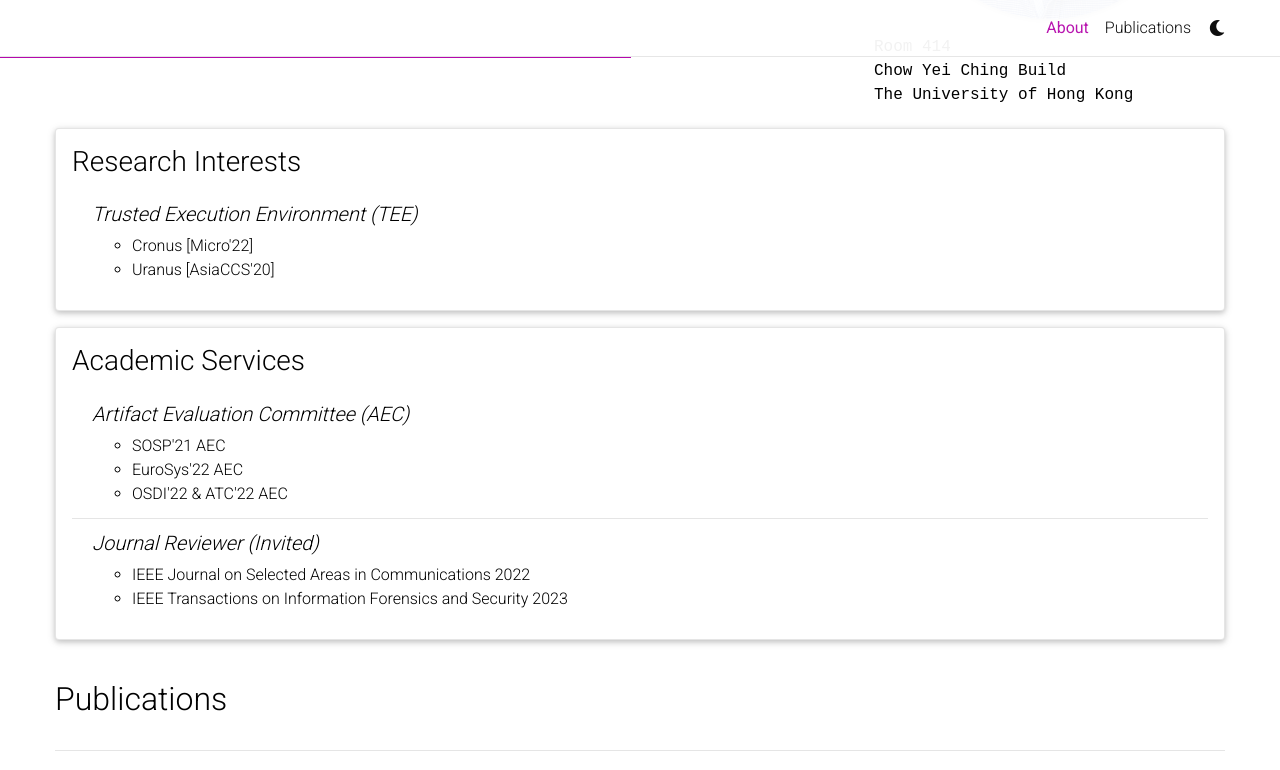
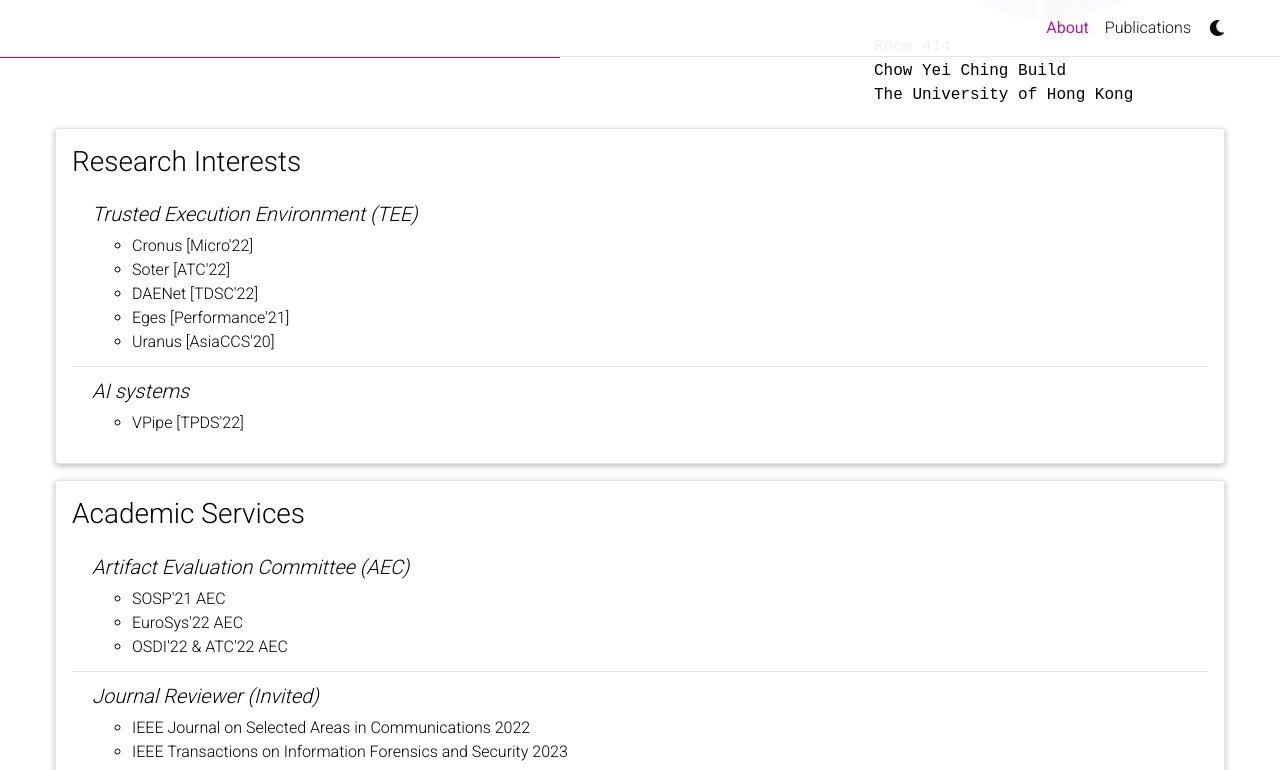
Before and after one commit to jianyu-m/jianyu-m.github.io, a Jekyll site: the page built from _pages/about.md, in a window 1280 px wide and 900 px high, scrolled down 589 px, cut to the strip 0-770 px from the top of the window. Built offline with Jekyll 4.4.1, drawn with Linux system fonts in a browser that asks for light colours; full-size pictures stand in for the smaller copies a plugin makes; comment, search, counter and statistics services are not loaded; a style sheet for code colours, icons or effects is not loaded.

Commit message:
interest

```diff
--- a/_config.yml
+++ b/_config.yml
@@ -304,8 +304,6 @@ imagemagick:
   enabled: true # enables responsive images for your site (recomended, see https://github.com/alshedivat/al-folio/issues/537)
   widths:
     - 480
-    - 800
-    - 1400
   input_directories:
     - assets/img/
   input_formats:
--- a/_data/cv.yml
+++ b/_data/cv.yml
@@ -85,7 +85,13 @@
     - title: Trusted Execution Environment (TEE)
       items:
         - Cronus [Micro'22]
+        - Soter [ATC'22]
+        - DAENet [TDSC'22]
+        - Eges [Performance'21]
         - Uranus [AsiaCCS'20]
+    - title: AI systems
+      items:
+        - VPipe [TPDS'22]
 
 - title: Academic Services
   type: nested_list
```
